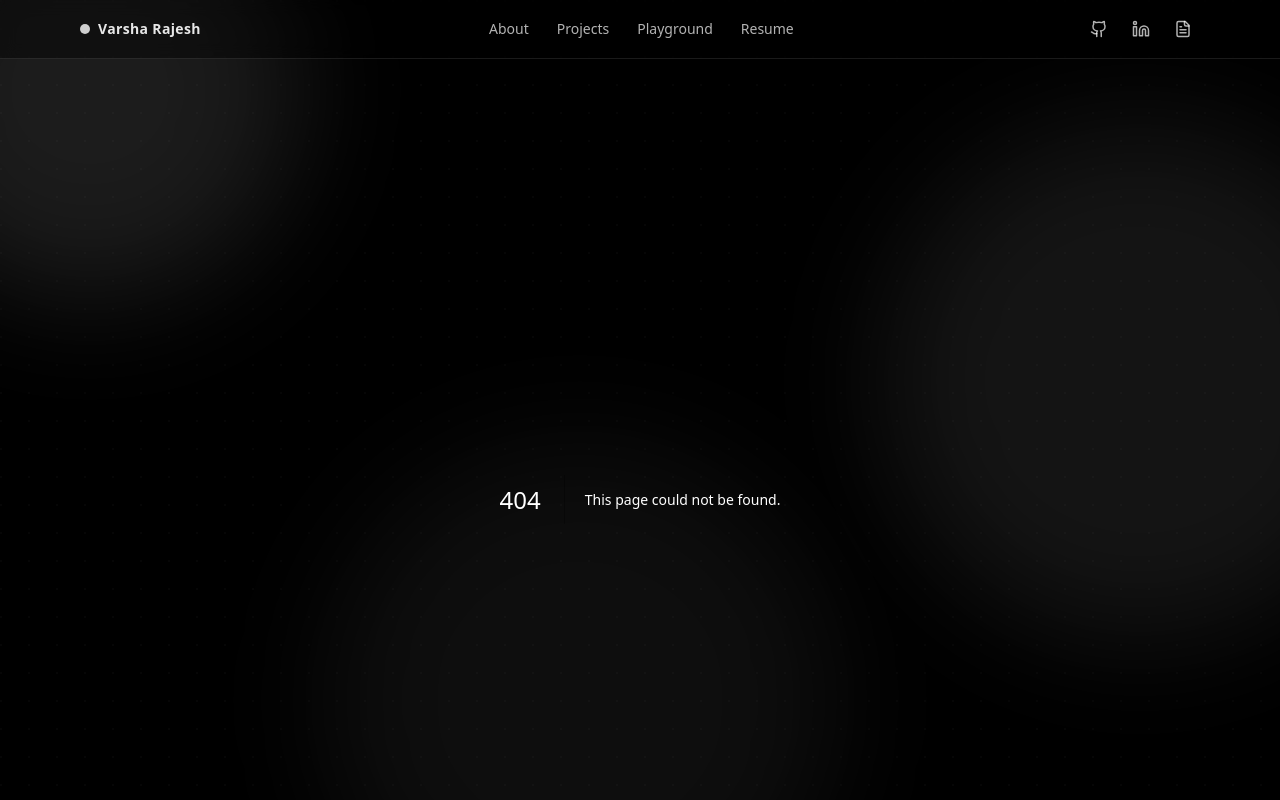
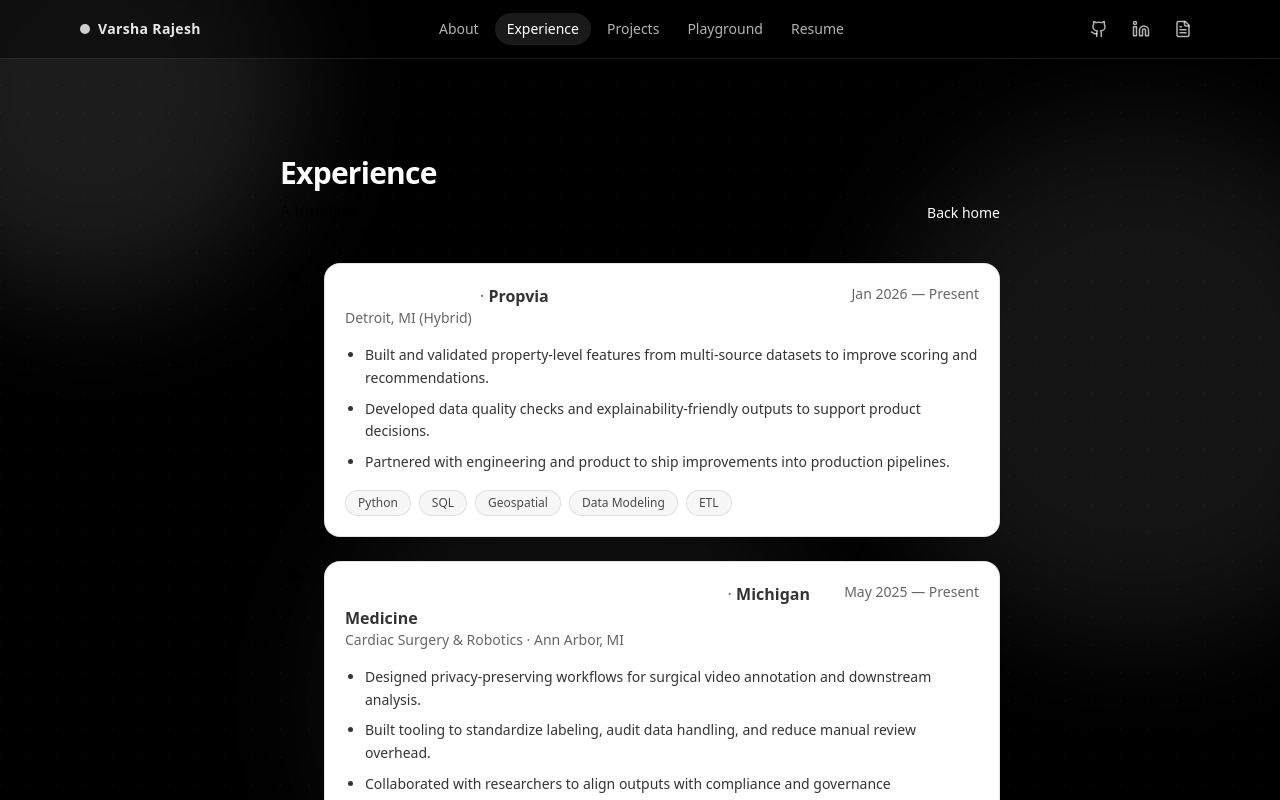
Before and after one commit to varsharajesh8/website_portfolio, a Next.js app: page /experience in a window 1280 px wide. Before the commit this address had no page. Shown: the top 800 px of the page. Built offline with nearby package versions, Linux system fonts and the light colour scheme.

Commit message:
add experience timeline

```diff
--- /dev/null
+++ b/app/experience/page.tsx
@@ -0,0 +1,155 @@
+// app/experience/page.tsx
+import Link from "next/link";
+
+type ExperienceItem = {
+  company: string;
+  team?: string;
+  role: string;
+  location?: string;
+  start: string; // e.g., "Sep 2025"
+  end: string;   // e.g., "Present"
+  bullets: string[];
+  skills?: string[];
+  links?: { label: string; href: string }[];
+};
+
+const EXPERIENCE: ExperienceItem[] = [
+  {
+    company: "Propvia",
+    role: "Data & AI Intern",
+    location: "Detroit, MI (Hybrid)",
+    start: "Jan 2026",
+    end: "Present",
+    bullets: [
+      "Built and validated property-level features from multi-source datasets to improve scoring and recommendations.",
+      "Developed data quality checks and explainability-friendly outputs to support product decisions.",
+      "Partnered with engineering and product to ship improvements into production pipelines."
+    ],
+    skills: ["Python", "SQL", "Geospatial", "Data Modeling", "ETL"],
+  },
+  {
+    company: "Michigan Medicine",
+    team: "Cardiac Surgery & Robotics",
+    role: "Surgical Data De-Identification Research Intern",
+    location: "Ann Arbor, MI",
+    start: "May 2025",
+    end: "Present",
+    bullets: [
+      "Designed privacy-preserving workflows for surgical video annotation and downstream analysis.",
+      "Built tooling to standardize labeling, audit data handling, and reduce manual review overhead.",
+      "Collaborated with researchers to align outputs with compliance and governance expectations."
+    ],
+    skills: ["Python", "Computer Vision", "Privacy", "Data Governance"],
+  },
+  {
+    company: "University of Michigan Medical School",
+    role: "Research Intern (LLM Evaluation for Bioinformatics)",
+    location: "Ann Arbor, MI",
+    start: "Sep 2024",
+    end: "May 2025",
+    bullets: [
+      "Evaluated LLMs on bioinformatics-style tasks using reproducible protocols and structured metrics.",
+      "Built analysis scripts and reporting artifacts to support posters and manuscript review.",
+      "Iterated on prompting and error analysis to improve reliability across model families."
+    ],
+    skills: ["Python", "NLP", "Experiment Design", "Data Analysis"],
+  },
+];
+
+function ExperienceCard({ item, isLast }: { item: ExperienceItem; isLast: boolean }) {
+  return (
+    <div className="grid grid-cols-[28px_1fr] gap-4">
+      {/* Timeline rail */}
+      <div className="relative flex justify-center">
+        <div className="mt-2 h-3 w-3 rounded-full bg-black" />
+        {!isLast && (
+          <div className="absolute top-5 h-full w-px bg-black/15" />
+        )}
+      </div>
+
+      {/* Card */}
+      <div className="rounded-2xl border border-black/10 bg-white p-5 shadow-sm">
+        <div className="flex flex-col gap-2 sm:flex-row sm:items-start sm:justify-between">
+          <div>
+            <div className="text-base font-semibold">
+              {item.role} <span className="font-normal text-black/60">·</span>{" "}
+              <span className="text-black/80">{item.company}</span>
+            </div>
+            <div className="text-sm text-black/60">
+              {item.team ? `${item.team} · ` : ""}
+              {item.location ?? ""}
+            </div>
+          </div>
+
+          <div className="shrink-0 text-sm text-black/60 sm:text-right">
+            {item.start} — {item.end}
+          </div>
+        </div>
+
+        <ul className="mt-4 list-disc space-y-2 pl-5 text-sm leading-relaxed text-black/80">
+          {item.bullets.map((b, idx) => (
+            <li key={idx}>{b}</li>
+          ))}
+        </ul>
+
+        {(item.skills?.length ?? 0) > 0 && (
+          <div className="mt-4 flex flex-wrap gap-2">
+            {item.skills!.map((s) => (
+              <span
+                key={s}
+                className="rounded-full border border-black/10 bg-black/[0.03] px-3 py-1 text-xs text-black/70"
+              >
+                {s}
+              </span>
+            ))}
+          </div>
+        )}
+
+        {(item.links?.length ?? 0) > 0 && (
+          <div className="mt-4 flex flex-wrap gap-3 text-sm">
+            {item.links!.map((l) => (
+              <Link
+                key={l.href}
+                href={l.href}
+                className="underline decoration-black/20 underline-offset-4 hover:decoration-black/60"
+              >
+                {l.label}
+              </Link>
+            ))}
+          </div>
+        )}
+      </div>
+    </div>
+  );
+}
+
+export default function ExperiencePage() {
+  return (
+    <main className="mx-auto max-w-3xl px-6 py-14">
+      <div className="flex items-end justify-between gap-4">
+        <div>
+          <h1 className="text-3xl font-semibold tracking-tight">Experience</h1>
+          <p className="mt-2 text-black/60">
+            A timeline of roles, impact, and what I built along the way.
+          </p>
+        </div>
+        <Link
+          href="/"
+          className="text-sm underline decoration-black/20 underline-offset-4 hover:decoration-black/60"
+        >
+          Back home
+        </Link>
+      </div>
+
+      <div className="mt-10 space-y-6">
+        {EXPERIENCE.map((item, idx) => (
+          <ExperienceCard
+            key={`${item.company}-${item.role}-${idx}`}
+            item={item}
+            isLast={idx === EXPERIENCE.length - 1}
+          />
+        ))}
+      </div>
+    </main>
+  );
+}
--- a/components/Nav.tsx
+++ b/components/Nav.tsx
@@ -7,6 +7,7 @@
 
 const nav = [
   { href: "/about", label: "About" },
+  { href: "/experience", label: "Experience" },
   { href: "/projects", label: "Projects" },
   { href: "/playground", label: "Playground" },
   { href: "/resume", label: "Resume" }
```
